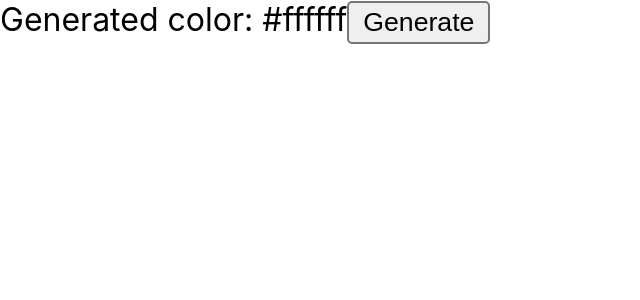
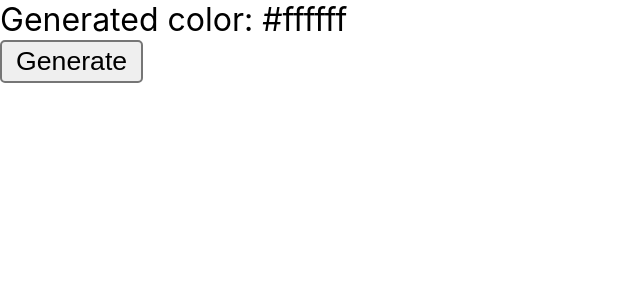
Before and after one commit to lezleyfaye/react-random-color-generator-pjct-react-1-random-color-generator, a React (Create React App) app: page / in a window 1280 px wide. Shown: the top 300 px of the page, without its empty margins (0-640 px from the left). Built offline with nearby package versions, Linux system fonts and the light colour scheme.

Commit message:
Troubleshoot div issue for Drone

```diff
--- a/src/App.js
+++ b/src/App.js
@@ -19,8 +19,10 @@ export default function App() {
         zoom: '2',
       }}
     >
-      Generated color: {hex}
-      <button onClick={generateRandomColor}>Generate</button>
+      <div>Generated color: {hex}</div>
+      <div>
+        <button onClick={generateRandomColor}>Generate</button>
+      </div>
     </div>
   );
 }
```
